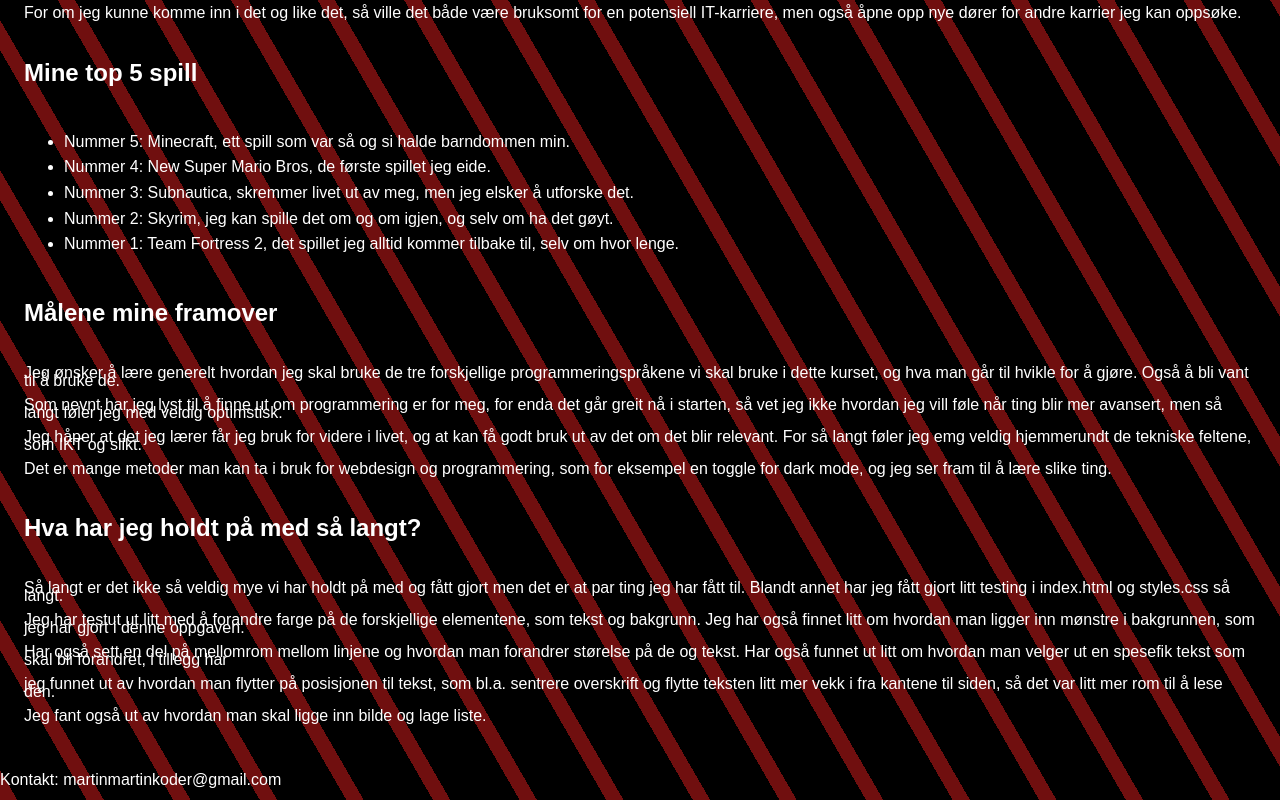
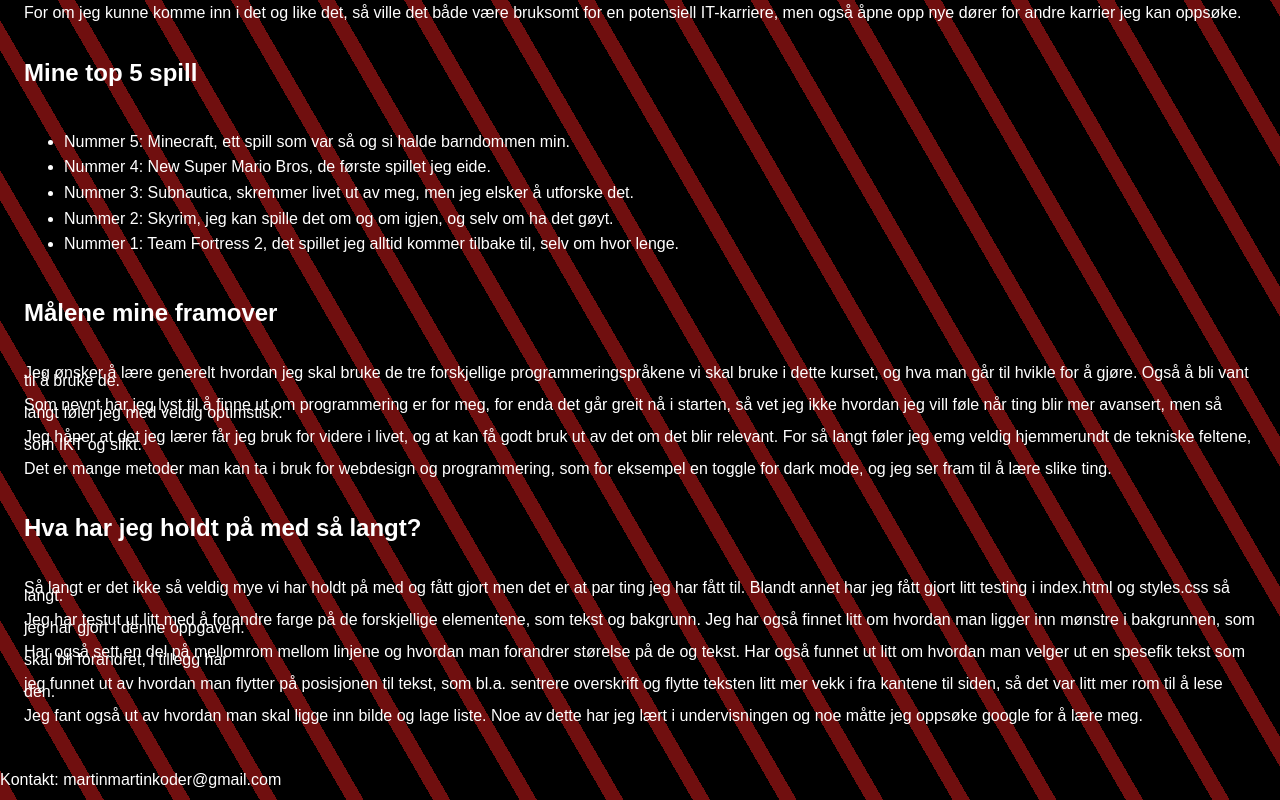
Before and after one commit to Martin-koder1/Kurs-Oppgave-1, a website: page index.html in a window 1280 px wide. Shown: the part 887-1687 px from the top of the page. Drawn offline with Linux system fonts and the light colour scheme.

Commit message:
more text

```diff
--- a/index.html
+++ b/index.html
@@ -44,7 +44,7 @@
       <p>Jeg har testut ut litt med å forandre farge på de forskjellige elementene, som tekst og bakgrunn. Jeg har også finnet litt om hvordan man ligger inn mønstre i bakgrunnen, som jeg har gjort i denne oppgaven.</p>
       <p>Har også sett en del på mellomrom mellom linjene og hvordan man forandrer størelse på de og tekst. Har også funnet ut litt om hvordan man velger ut en spesefik tekst som skal bli forandret, i tillegg har</p>
       <p>jeg funnet ut av hvordan man flytter på posisjonen til tekst, som bl.a. sentrere overskrift og flytte teksten litt mer vekk i fra kantene til siden, så det var litt mer rom til å lese den. </p>
-      <P>Jeg fant også ut av hvordan man skal ligge inn bilde og lage liste.</P>
+      <P>Jeg fant også ut av hvordan man skal ligge inn bilde og lage liste. Noe av dette har jeg lært i undervisningen og noe måtte jeg oppsøke google for å lære meg.</P>
     </main>
     <footer>
       <p>Kontakt: martinmartinkoder@gmail.com</p>
```
